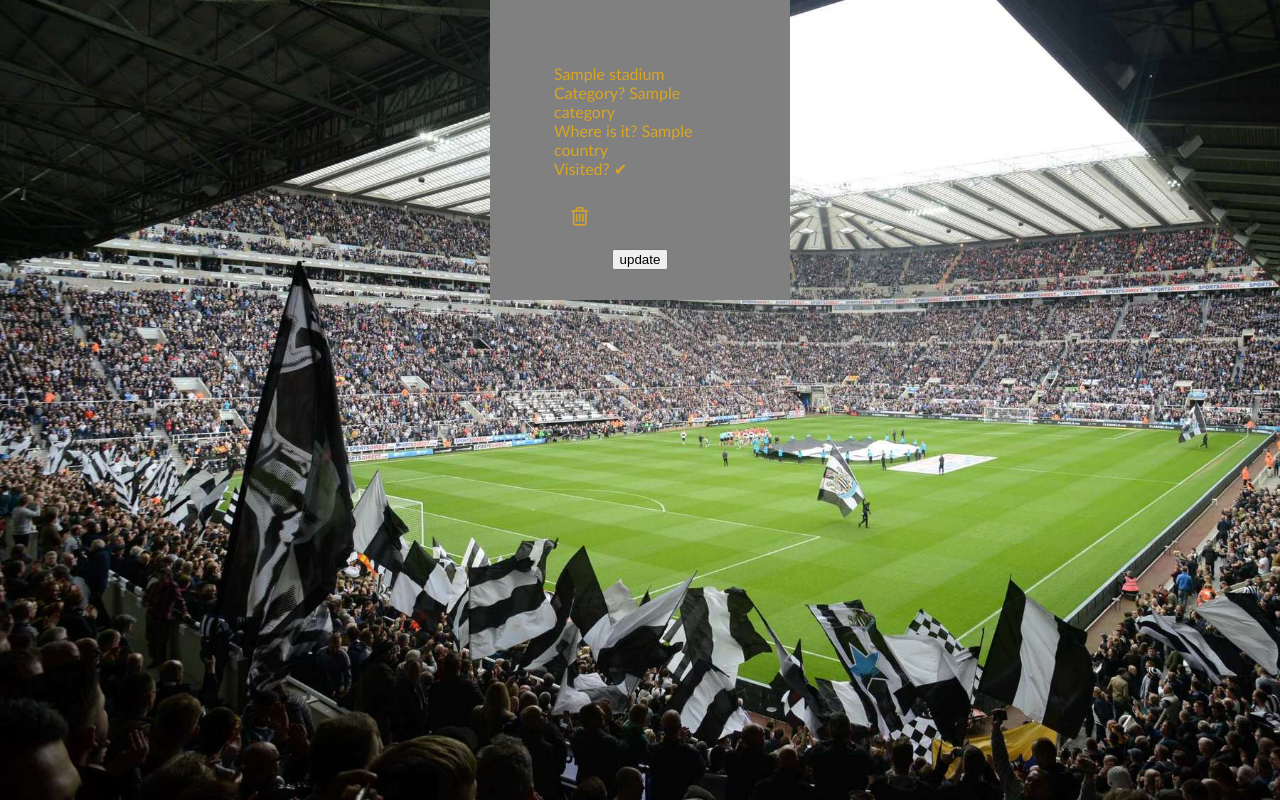
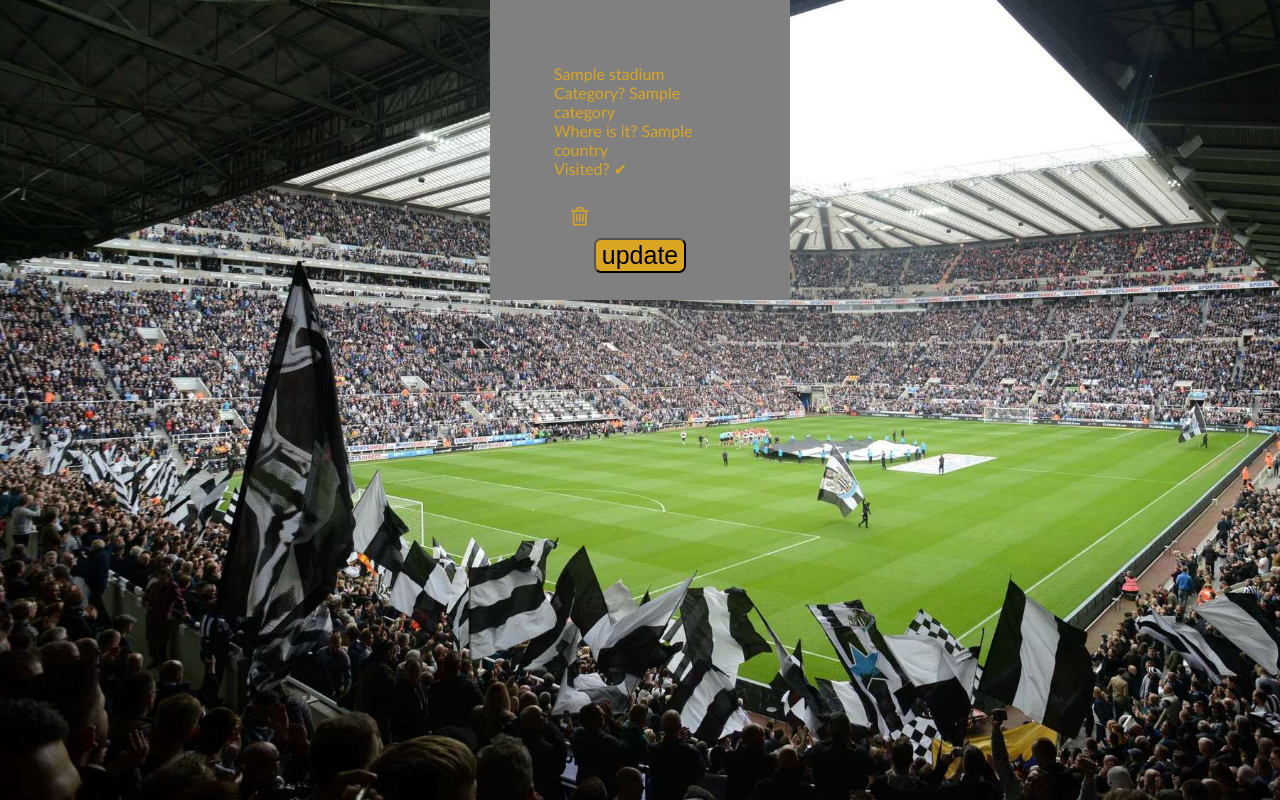
Before and after one commit to garyb6/Project1, a Flask app: page /stadiums in a window 1280 px wide. Shown: the part 127-927 px from the top of the page. Run offline with Flask 2, Linux system fonts and the light colour scheme; a database or web service that is not in the repository returns one stand-in record (values such as "Sample title"); some libraries are stand-ins or nearby versions.

Commit message:
button hover colour change now works

```diff
--- a/static/css/buttons.css
+++ b/static/css/buttons.css
@@ -10,6 +10,10 @@
     font-size: 25px;
   }
 
-  .button :hover{
+  form > button:hover{
     color: white;
 }
+
+.button :hover {
+  color: white;
+}
--- a/templates/stadiums/index.html
+++ b/templates/stadiums/index.html
@@ -26,7 +26,7 @@
         </div>
         <div class="buttons">
             <form class="update-form" action="/stadiums/{{stadium.id}}/edit" method="GET">
-            <button>update</button>
+            <button class="button">update</button>
             </form>
         </div>
     </div>
```
